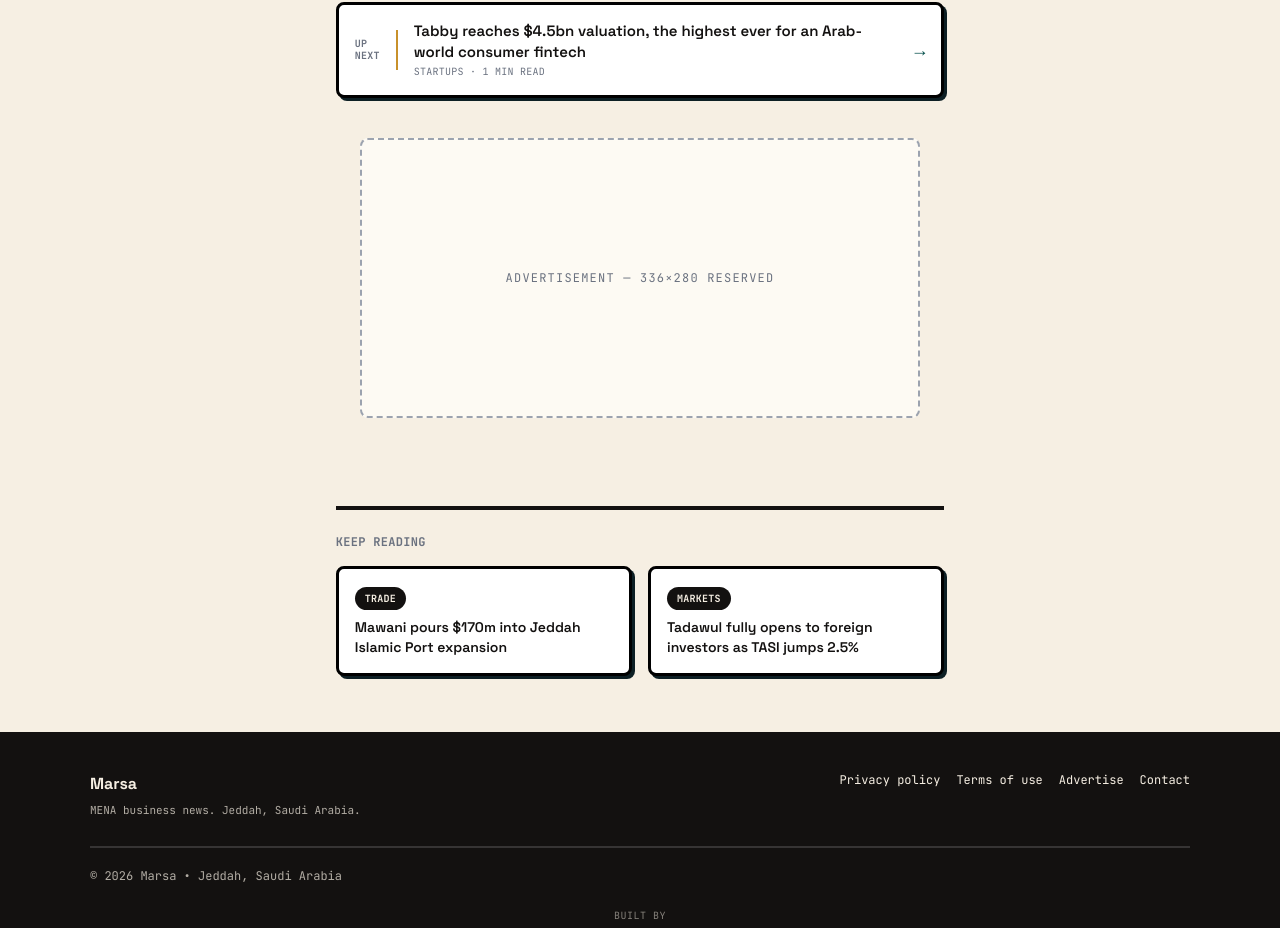
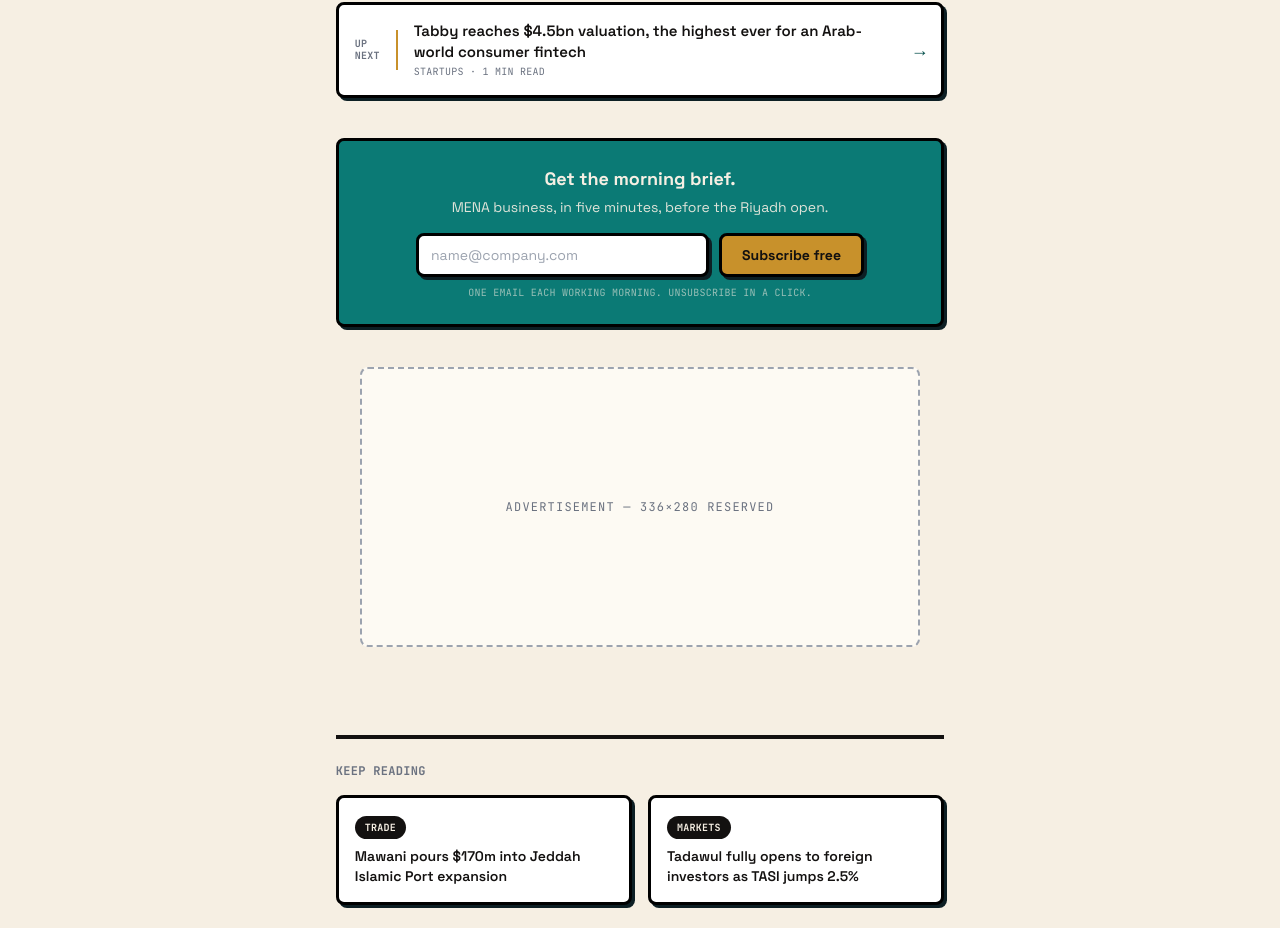
Before and after one commit to saeedabawazeer-source/Marsaa, a Next.js app: page /article/apm-terminals-jeddah-stake in a window 1280 px wide. Shown: the part 1132-2060 px from the top of the page. Built offline with nearby package versions, Linux system fonts and the light colour scheme.

Commit message:
Add files via upload

```diff
--- a/app/(main)/article/[slug]/page.tsx
+++ b/app/(main)/article/[slug]/page.tsx
@@ -5,6 +5,7 @@ import { getArticleBySlug, getLatestArticles } from "@/lib/api";
 import { AdSlot } from "@/components/ui/AdSlot";
 import { CoverArt } from "@/components/ui/CoverArt";
 import { ReadingProgress } from "@/components/ui/ReadingProgress";
+import { SubscribeForm } from "@/components/ui/SubscribeForm";
 import { fmtDateline } from "@/lib/time";
 
 export async function generateStaticParams() {
@@ -110,6 +111,17 @@ export default async function ArticlePage({ params }: { params: { slug: string }
           </span>
         </Link>
 
+        {/* Signup at the end of the piece. The article template previously
+            offered the reader nothing at the exact moment they had just spent
+            three minutes with the publication and were most convertible. */}
+        <div className="mt-10 rounded border-[3px] border-inkBorder bg-teal px-5 py-6 text-paper shadow-md">
+          <h2 className="mb-1 text-center text-lg font-bold">Get the morning brief.</h2>
+          <p className="mb-4 text-center text-sm opacity-90">
+            MENA business, in five minutes, before the Riyadh open.
+          </p>
+          <SubscribeForm />
+        </div>
+
         <div className="mt-10">
           <AdSlot width={336} height={280} />
         </div>
```
